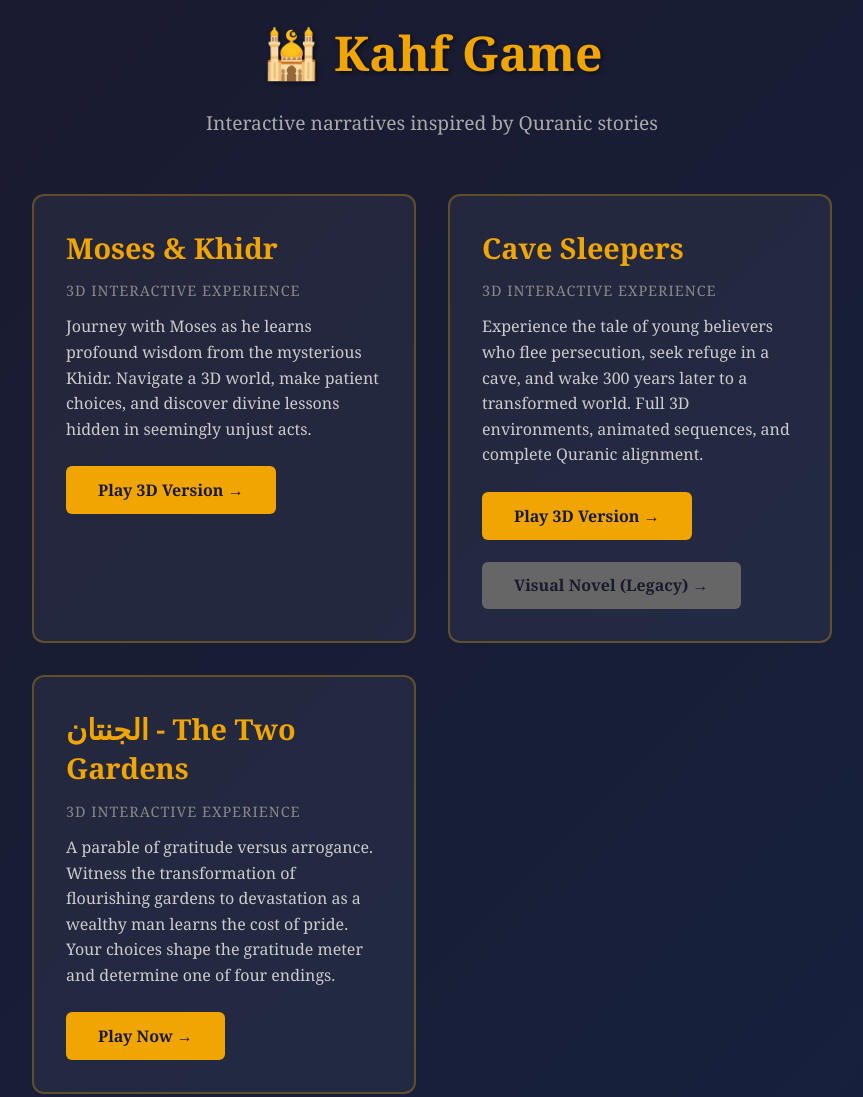
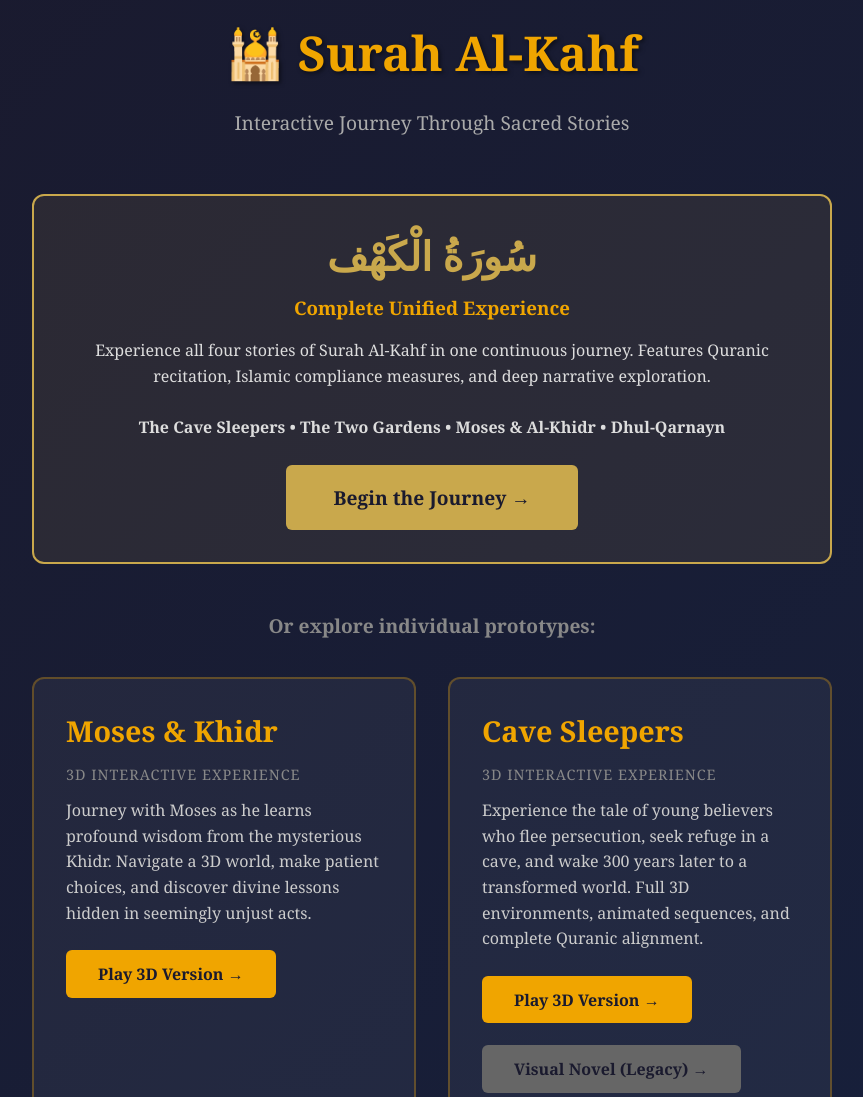
Before and after one commit to Digized/kahf-game, a plain HTML site: page index.html in a window 1280 px wide. Shown: the top 1097 px of the page, without its empty margins (208-1071 px from the left). Drawn offline with Linux system fonts and the light colour scheme.

Commit message:
Feature unified Surah Al-Kahf journey on main page

```diff
--- a/index.html
+++ b/index.html
@@ -109,8 +109,27 @@
 </head>
 <body>
     <div class="container">
-        <h1>🕌 Kahf Game</h1>
-        <p class="subtitle">Interactive narratives inspired by Quranic stories</p>
+        <h1>🕌 Surah Al-Kahf</h1>
+        <p class="subtitle">Interactive Journey Through Sacred Stories</p>
+
+        <!-- Featured: Unified Journey -->
+        <div style="margin-bottom: 3em; text-align: center;">
+            <div style="background: rgba(201,168,76,0.1); border: 2px solid #c9a84c; border-radius: 12px; padding: 2em;">
+                <h2 style="color: #c9a84c; font-size: 2.5em; margin-bottom: 0.3em;">سُورَةُ الْكَهْف</h2>
+                <h3 style="color: #f0a500; margin-bottom: 1em;">Complete Unified Experience</h3>
+                <p style="color: #ddd; line-height: 1.6; margin-bottom: 1.5em;">
+                    Experience all four stories of Surah Al-Kahf in one continuous journey.
+                    Features Quranic recitation, Islamic compliance measures, and deep narrative exploration.
+                    <br><br>
+                    <strong>The Cave Sleepers • The Two Gardens • Moses & Al-Khidr • Dhul-Qarnayn</strong>
+                </p>
+                <a href="surah-kahf-journey/" class="play-btn" style="background: #c9a84c; font-size: 1.2em; padding: 1em 2.5em;">
+                    Begin the Journey →
+                </a>
+            </div>
+        </div>
+
+        <h3 style="text-align: center; color: #888; margin-bottom: 2em; font-size: 1.2em;">Or explore individual prototypes:</h3>
 
         <div class="prototypes">
             <div class="prototype-card">
```
